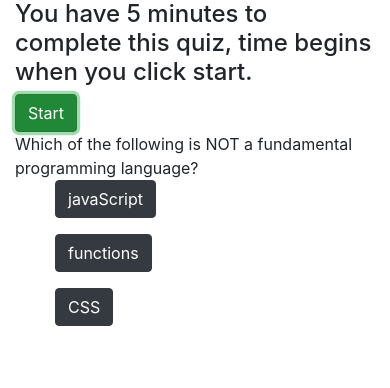
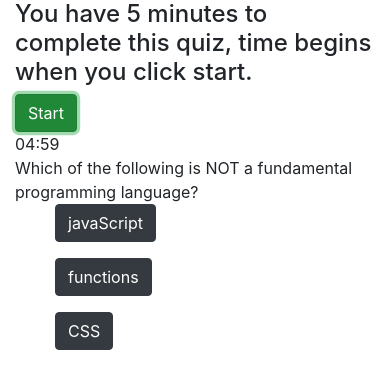
Before and after one commit to samanthabarrueta/Coding-Quiz, a plain HTML site: page index.html in a window 390 px wide. Both pictures are taken after a click on the button "Start". Drawn offline with nearby package versions, Linux system fonts and the light colour scheme.

Commit message:
add a timer

```diff
--- a/game.js
+++ b/game.js
@@ -53,6 +53,29 @@ $(document).ready(function() {
         },
     ];
 
+    function startTimer(duration, display) {
+        var timer = duration, minutes, seconds;
+        setInterval(function () {
+            minutes = parseInt(timer / 60, 10);
+            seconds = parseInt(timer % 60, 10);
+
+            minutes = minutes < 10 ? "0" + minutes : minutes;
+            seconds = seconds < 10 ? "0" + seconds : seconds;
+
+            display.textContent = minutes + ":" + seconds;
+
+            if (--timer < 0) {
+                timer = duration;
+            }
+        }, 1000);
+    }
+
+    $('#startButton').on('click', function(){
+        var fiveMinutes = 60 * 5,
+            display = document.querySelector('#timer');
+        startTimer(fiveMinutes, display);
+    });
+
     var quizOptions = function(){
         for (var i = 0; i < quizQuestions[currentQuestion].options.length; i++) {
             $('#quizOptions').append(`<ul style="list-style-type:none;""><li><button class="btn btn-dark" value="${quizQuestions[currentQuestion].options[i]}" id="option"> ${quizQuestions[currentQuestion].options[i]} </button></li></ul>`);
@@ -94,4 +117,5 @@ $(document).ready(function() {
    checkAnswer();
    nextQuestion();
 
+
 });
--- a/index.html
+++ b/index.html
@@ -14,6 +14,11 @@
         <div class="row">
             <div class="col-md-6">
                 <button id="startButton" class="btn btn-success hide">Start</button>
+            </div>
+            <div class="col-md-6">
+                <div id="timer">
+
+                </div>
             </div>
         </div>
         <div class="row">
```
